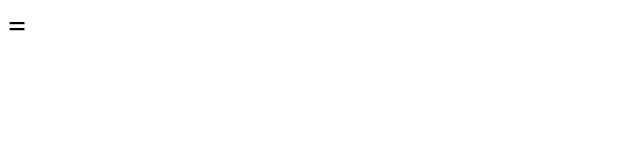
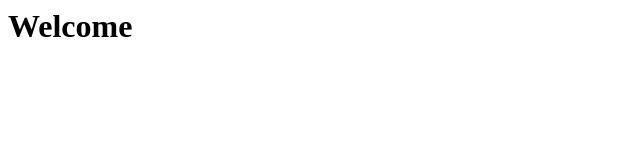
Before and after one commit to Hiteshmankar123/docker, a plain HTML site: page index.html in a window 1280 px wide. Shown: the whole page, without its empty margins (0-640 px from the left). Drawn offline with Linux system fonts and the light colour scheme.

Commit message:
--- Auto Git Commit ---

```diff
--- a/index.html
+++ b/index.html
@@ -1 +1 @@
-<h1> =
+<h1>Welcome
```
